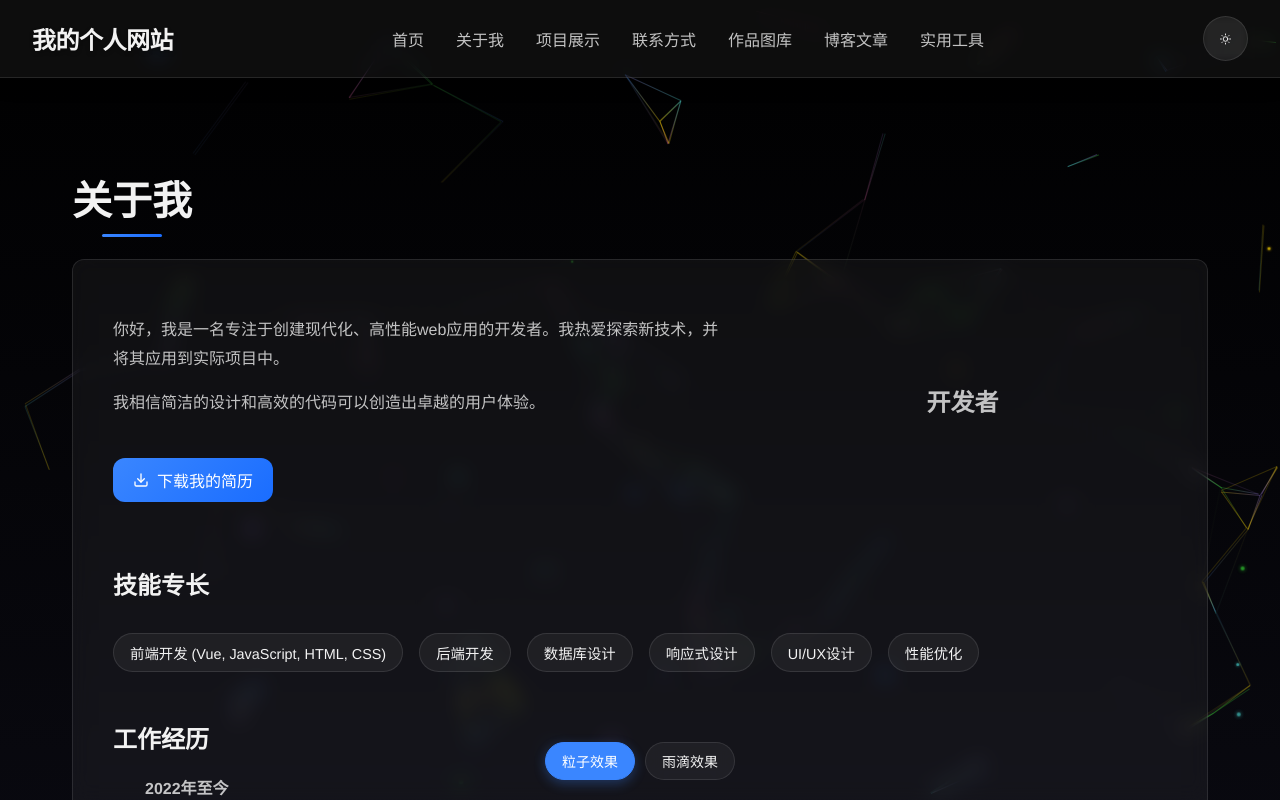
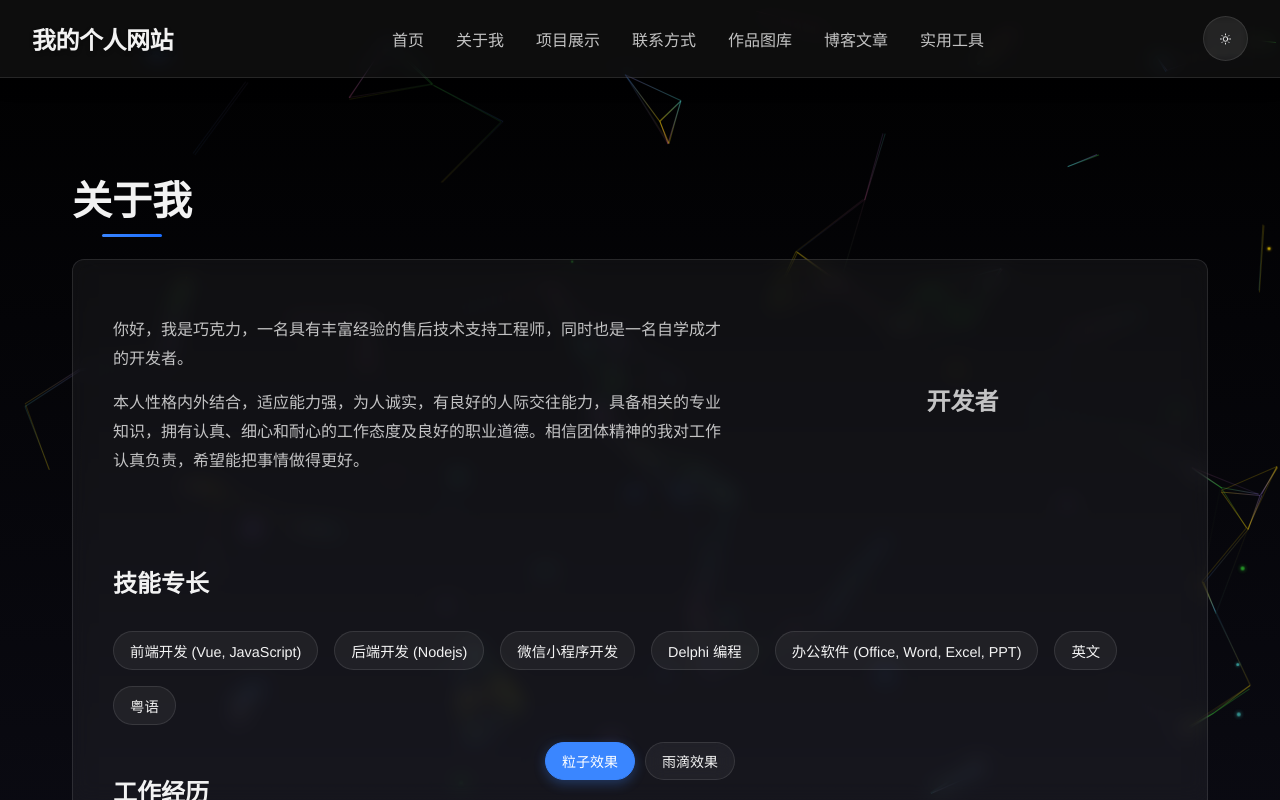
Before and after one commit to WestonWu/mywebsite, a Vue app: page /about in a window 1280 px wide. Built offline with nearby package versions, Linux system fonts and the light colour scheme.

Commit message:
Update AboutView: replace name, remove resume download, fix CSS variable, add resume file

```diff
--- a/src/views/AboutView.vue
+++ b/src/views/AboutView.vue
@@ -4,22 +4,10 @@
     <div class="about-content">
       <div class="about-grid">
         <div class="about-text">
-          <p>你好，我是一名专注于创建现代化、高性能web应用的开发者。我热爱探索新技术，并将其应用到实际项目中。</p>
-          <p>我相信简洁的设计和高效的代码可以创造出卓越的用户体验。</p>
-          <!-- 简历下载按钮 -->
-          <a
-            href="/resume_example.txt"
-            download="简历示例.txt"
-            class="resume-download-btn"
-            aria-label="下载简历"
-          >
-            <svg xmlns="http://www.w3.org/2000/svg" width="16" height="16" viewBox="0 0 24 24" fill="none" stroke="currentColor" stroke-width="2" stroke-linecap="round" stroke-linejoin="round">
-              <path d="M21 15v4a2 2 0 0 1-2 2H5a2 2 0 0 1-2-2v-4"></path>
-              <polyline points="7 10 12 15 17 10"></polyline>
-              <line x1="12" y1="15" x2="12" y2="3"></line>
-            </svg>
-            下载我的简历
-          </a>
+          <p>你好，我是巧克力，一名具有丰富经验的售后技术支持工程师，同时也是一名自学成才的开发者。</p>
+          <p>
+            本人性格内外结合，适应能力强，为人诚实，有良好的人际交往能力，具备相关的专业知识，拥有认真、细心和耐心的工作态度及良好的职业道德。相信团体精神的我对工作认真负责，希望能把事情做得更好。
+          </p>
         </div>
         <div class="about-image">
           <div class="image-placeholder">
@@ -31,12 +19,13 @@
       <div class="skills">
         <h2>技能专长</h2>
         <ul>
-          <li>前端开发 (Vue, JavaScript, HTML, CSS)</li>
-          <li>后端开发</li>
-          <li>数据库设计</li>
-          <li>响应式设计</li>
-          <li>UI/UX设计</li>
-          <li>性能优化</li>
+          <li>前端开发 (Vue, JavaScript)</li>
+          <li>后端开发 (Nodejs)</li>
+          <li>微信小程序开发</li>
+          <li>Delphi 编程</li>
+          <li>办公软件 (Office, Word, Excel, PPT)</li>
+          <li>英文</li>
+          <li>粤语</li>
         </ul>
       </div>
 
@@ -45,30 +34,35 @@
         <h2>工作经历</h2>
         <div class="timeline-items">
           <div class="timeline-item">
-            <div class="timeline-date">2022年至今</div>
+            <div class="timeline-date">2012/10 — 至今</div>
             <div class="timeline-content">
-              <h3>高级前端开发工程师</h3>
-              <p class="company">云帆科技有限公司</p>
-              <p>负责企业级SaaS平台的前端架构设计与开发，使用Vue 3 + TypeScript构建高性能、可扩展的用户界面。主导实施微前端架构，将大型单页应用拆分为8个子应用，提升了团队协作效率和页面加载速度。</p>
-              <p>优化数据可视化模块，引入ECharts替代传统图表库，将大数据集渲染性能提升40%。建立组件库系统，减少代码重复率30%，标准化开发流程。</p>
+              <h3>售后技术支持</h3>
+              <p class="company">拔萃软件有限公司（澳门）</p>
+              <p>
+                根据客户提出的需求，整理归档，并交由研发部门开发；接受客户系统数据接口技术文档，根据自家系统需求对客户数据接口进行分析，列出需要的数据接口，然后进行相应的补充说明，之后提交给开发部门。
+              </p>
+              <p>
+                就研发部门在研发过程中提出的相关问题与客户进行沟通和磋商，并将问题的结论交给研发部门；在系统更新或者研发出来后，直接参与系统的测试，包括制作或者更新系统测试文档，确保系统的所有模块都包含在测试过程中。
+              </p>
+              <p>
+                客户在使用系统过程中有任何的问题，直接与我联系。帮助客户解决一些操作异常导致的问题，并数据库异常做一些基础维护。如果是系统出现了异常，负责收集客户数据资料，整理分析系统异常出现的大致原因，并交由研发部门做进一步处理。
+              </p>
+              <p>
+                自学 Delphi
+                编写了一个方便为客户提供接口文件的小程序；自学了微信小程序开发，做过一个点餐小程序和场地预约小程序；自学了
+                Vue 前端开发和 Nodejs 后端开发，配合点餐小程序，做了对应的 web 后台管理和后端服务器。
+              </p>
+              <p>PS：由于客户大都是用英文交流，有较好的英文基础。</p>
             </div>
           </div>
           <div class="timeline-item">
-            <div class="timeline-date">2019年-2022年</div>
+            <div class="timeline-date">2012/6 — 2012/8</div>
             <div class="timeline-content">
-              <h3>前端开发工程师</h3>
-              <p class="company">星辰互联网科技有限公司</p>
-              <p>参与电商平台和移动应用的前端开发，使用React和Redux构建响应式跨平台界面。负责商品详情页和购物车功能的重构，提升用户转化率15%。</p>
-              <p>与后端团队协作，基于RESTful API实现前后端数据交互，优化接口调用策略，减少网络请求30%。实现PWA功能，支持离线访问，提升用户体验。</p>
-            </div>
-          </div>
-          <div class="timeline-item">
-            <div class="timeline-date">2017年-2019年</div>
-            <div class="timeline-content">
-              <h3>Web开发工程师</h3>
-              <p class="company">新锐软件技术有限公司</p>
-              <p>负责企业官网和客户管理系统的前端开发和维护，使用HTML5、CSS3和JavaScript实现响应式设计。将传统jQuery项目迁移至Vue.js框架，提升代码可维护性。</p>
-              <p>优化页面加载性能，通过懒加载和CDN缓存策略，将首屏加载时间从5秒减少至1.5秒。参与敏捷开发流程，每周迭代发布新版本，及时响应用户需求。</p>
+              <h3>C 语言开发</h3>
+              <p class="company">浙江网新富士科技有限公司（杭州）</p>
+              <p>
+                给日本水电站项目开发管理系统，主要负责数据计算代码编写和使用；参与整个项目系统测试，并对数据计算速度进行优化。
+              </p>
             </div>
           </div>
         </div>
@@ -79,23 +73,28 @@
         <h2>教育背景</h2>
         <div class="education-items">
           <div class="education-item">
-            <div class="education-date">2013年-2017年</div>
+            <div class="education-date">2008/9 — 2012/6</div>
             <div class="education-content">
               <h3>计算机科学与技术</h3>
               <p class="degree">学士学位</p>
-              <p class="university">南京大学</p>
-              <p>主修计算机科学与技术专业，辅修软件工程。GPA 3.8/4.0，连续三年获得国家奖学金。在校期间担任计算机科学社团技术部部长，组织多次技术分享会。</p>
-              <p>参与省级科研项目《基于深度学习的网络流量分析系统》，负责前端可视化模块开发。获得"互联网+"大学生创新创业大赛省级一等奖。</p>
+              <p class="university">湖南大学</p>
+              <p>主修计算机科学与技术专业，系统学习了计算机相关理论知识和实践技能。</p>
             </div>
           </div>
           <div class="education-item">
-            <div class="education-date">2010年-2013年</div>
+            <div class="education-date">2007/9 — 2008/6</div>
             <div class="education-content">
-              <h3>理科</h3>
-              <p class="degree">高中</p>
-              <p class="university">南京师范大学附属中学</p>
-              <p>理科强化班，重点学习数学、物理和计算机基础。担任班级学习委员，多次获得校级三好学生称号。</p>
-              <p>参加全国青少年信息学奥林匹克联赛（NOIP）获得省级一等奖，在数学和物理竞赛中多次获奖。</p>
+              <h3>高中</h3>
+              <p class="degree">普通高中</p>
+              <p class="university">柳州市第一高中</p>
+            </div>
+          </div>
+          <div class="education-item">
+            <div class="education-date">2004/9 — 2007/6</div>
+            <div class="education-content">
+              <h3>高中</h3>
+              <p class="degree">普通高中</p>
+              <p class="university">柳州市高级中学</p>
             </div>
           </div>
         </div>
@@ -148,32 +147,6 @@
   background: linear-gradient(90deg, var(--primary-color), var(--secondary-color));
 }
 
-/* 简历下载按钮样式 */
-.resume-download-btn {
-  display: inline-flex;
-  align-items: center;
-  gap: 8px;
-  background: var(--gradient-primary);
-  color: white;
-  padding: 10px 20px;
-  border-radius: var(--border-radius);
-  text-decoration: none;
-  font-weight: 500;
-  margin-top: 1.5rem;
-  transition: var(--transition);
-  border: none;
-}
-
-.resume-download-btn:hover {
-  transform: translateY(-2px);
-  box-shadow: 0 6px 16px rgba(58, 134, 255, 0.3);
-  color: white;
-}
-
-.resume-download-btn::after {
-  display: none;
-}
-
 /* 时间线样式 */
 .timeline {
   margin: 3rem 0;
@@ -185,7 +158,7 @@
 }
 
 .timeline-items::before {
-  content: '';
+  content: "";
   position: absolute;
   top: 0;
   left: 0;
@@ -227,7 +200,7 @@
 }
 
 .timeline-content::before {
-  content: '';
+  content: "";
   position: absolute;
   top: 1rem;
   left: -1.5rem;
@@ -304,6 +277,6 @@
 :root {
   --primary-color: var(--accent-color);
   --secondary-color: var(--accent-color-hover);
-  --border-radius: var(--border-radius);
+  --border-radius: 8px;
 }
 </style>
```
Also changed, not shown: src/assets/material/简历.MD (added, +56 -0 lines).
